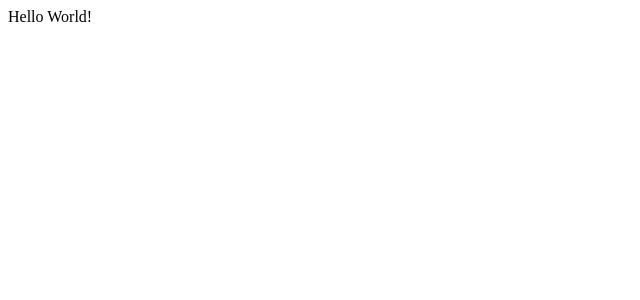
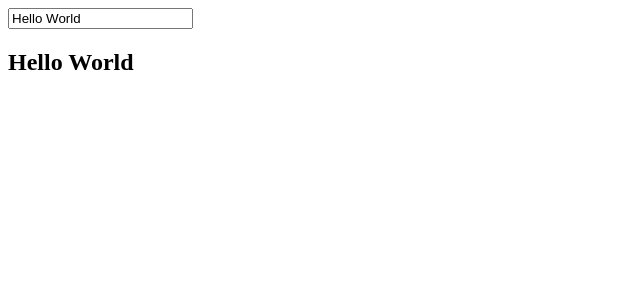
Before and after one commit to Hongbusi/learn-vue3, a Vue app: page / in a window 1280 px wide. Shown: the top 300 px of the page, without its empty margins (0-640 px from the left). Built offline with nearby package versions, Linux system fonts and the light colour scheme.

Commit message:
chore: customRef

```diff
--- a/src/App.vue
+++ b/src/App.vue
@@ -1,3 +1,20 @@
 <template>
-  Hello World!
+  <div>
+    <input v-model="message">
+    <h2>{{ message }}</h2>
+  </div>
 </template>
+
+<script>
+import debounceRef from './hook/useDebounceRef';
+
+export default {
+  setup() {
+    const message = debounceRef('Hello World');
+
+    return {
+      message
+    }
+  }
+}
+</script>
--- /dev/null
+++ b/src/hook/useDebounceRef.js
@@ -0,0 +1,22 @@
+import { customRef } from 'vue';
+
+// 自定义 ref
+export default function(value) {
+  let timer = null;
+  return customRef((track, trigger) => {
+    return {
+      get() {
+        track();
+        return value;
+      },
+
+      set(newValue) {
+        clearTimeout(timer);
+        timer = setTimeout(() => {
+          value = newValue;
+          trigger();
+        }, 1000);
+      }
+    }
+  });
+}
```
